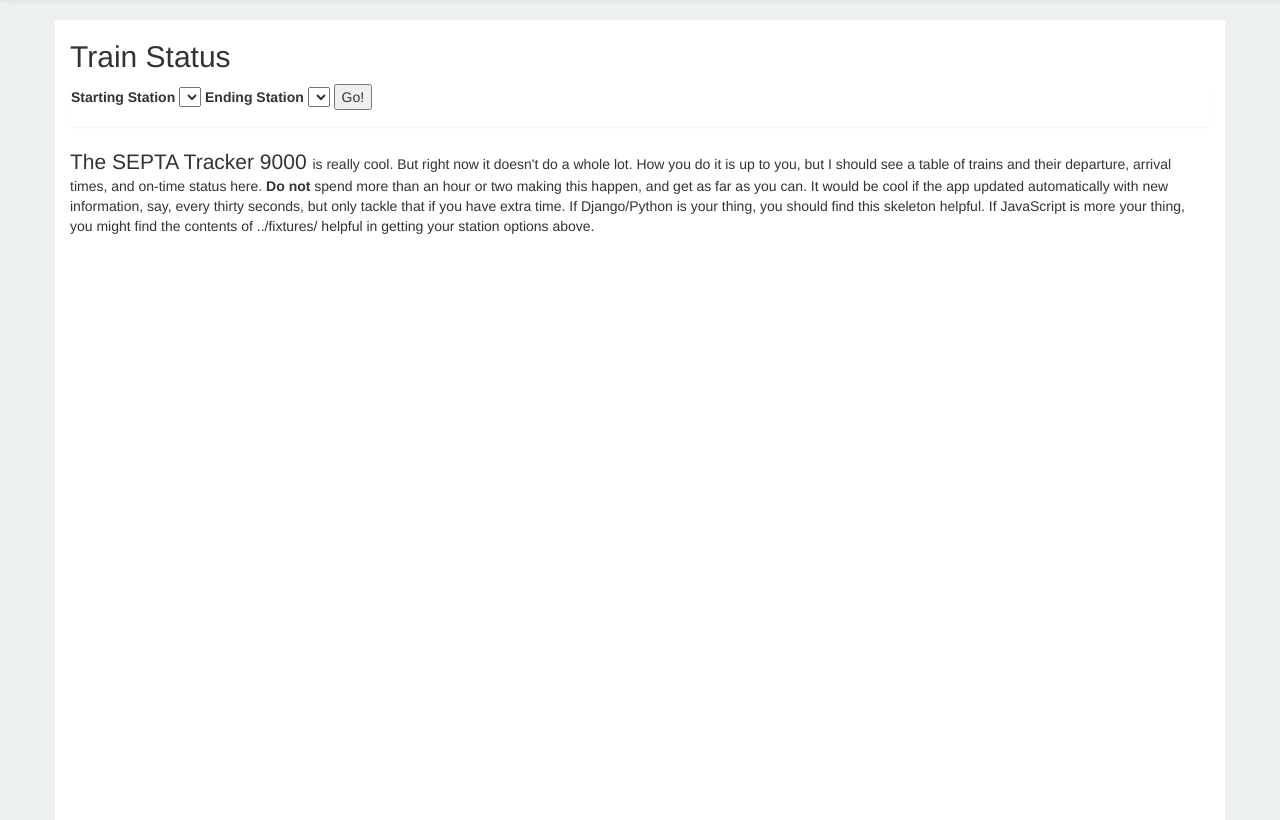
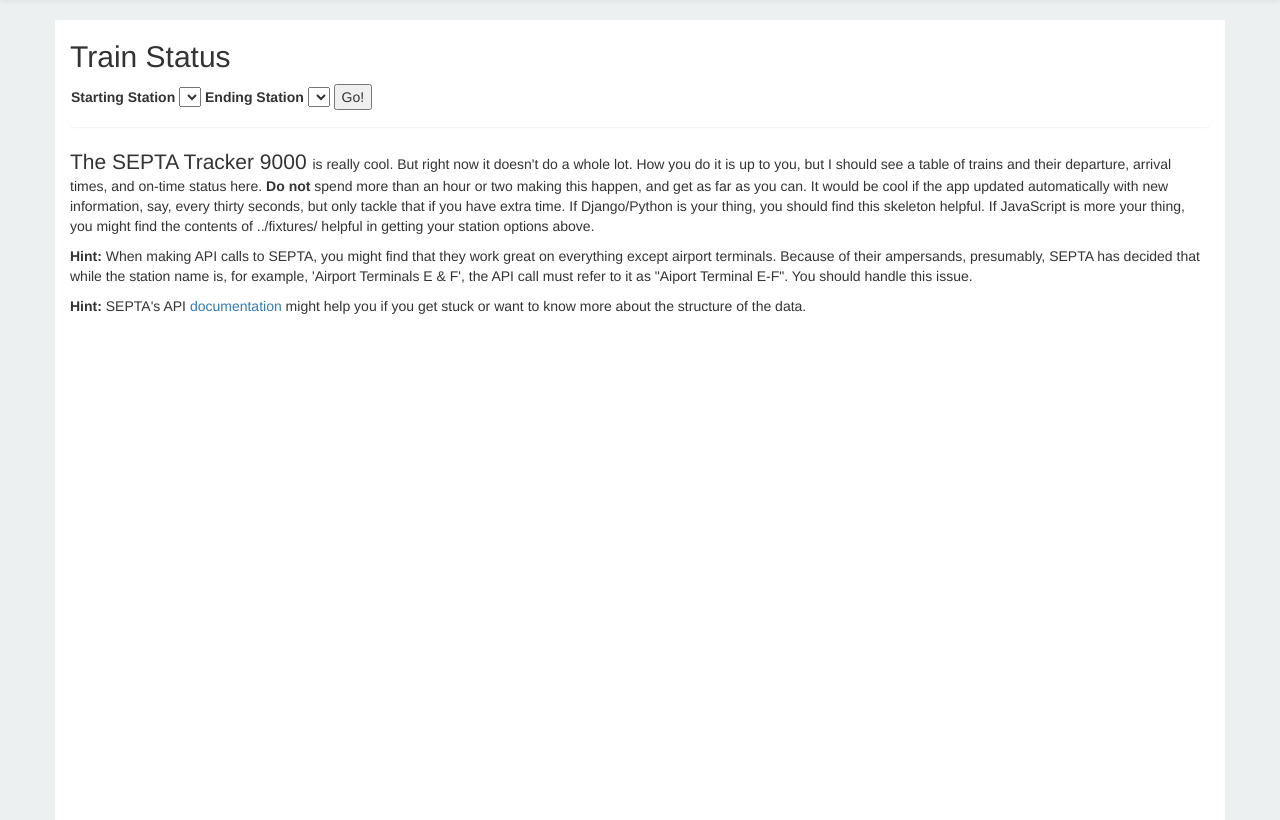
Before and after one commit to deathsheep/CodeChallenge, a Django app: page / in a window 1280 px wide. Shown: the part 51-871 px from the top of the page. Run offline with Django 3.2, Linux system fonts and the light colour scheme; lists and menus that the app fills with data are empty; some libraries are stand-ins or nearby versions.

Commit message:
Updated info, cleaned up CSS

```diff
--- a/src/septa_challenge/templates/main.html
+++ b/src/septa_challenge/templates/main.html
@@ -96,7 +96,17 @@
                 </form>
             </div>
             <p> <span class="lead"> The SEPTA Tracker 9000 </span> is really cool.  But right now it doesn't do a whole lot. How you do it is up to you, but I should see a table of trains and their departure, arrival times, and on-time status here.  <b> Do not </b> spend more than an hour or two making this happen, and get as far as you can.  It would be cool if the app updated automatically with new information, say, every thirty seconds, but only tackle that if you have extra time.
-				If Django/Python is your thing, you should find this skeleton helpful.  If JavaScript is more your thing, you might find the contents of ../fixtures/ helpful in getting your station options above.
+            If Django/Python is your thing, you should find this skeleton helpful.  If JavaScript is more your thing, you might find the contents of ../fixtures/ helpful in getting your station options above. </p>
+            <p>
+            <b>Hint:</b> When making API calls to SEPTA, you might find that they work great on everything except airport terminals.
+            Because of their ampersands, presumably, SEPTA has decided that while the station name is, for example,
+            'Airport Terminals E &amp; F', the API call must refer to it as "Aiport Terminal E-F".
+            You should handle this issue.
+            </p>
+            <p>
+            <b>Hint:</b> SEPTA's API <a href="http://www3.septa.org/">documentation</a> might help you if you get stuck or want to know
+            more about the structure of the data.
+            </b>
         </div>
     </body>
 </html>
```
Also changed, not shown: 2 other files. Lines whose indentation alone changed are shown as unchanged.
